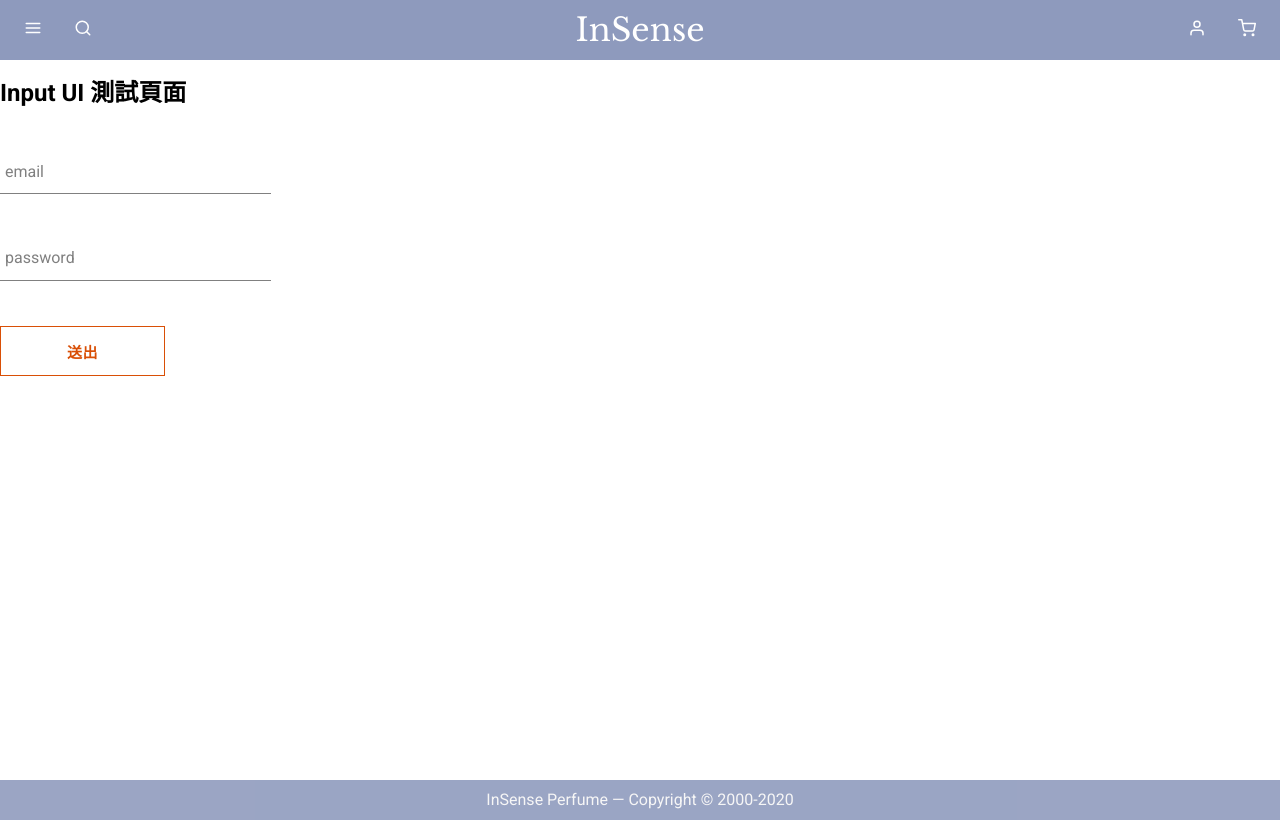
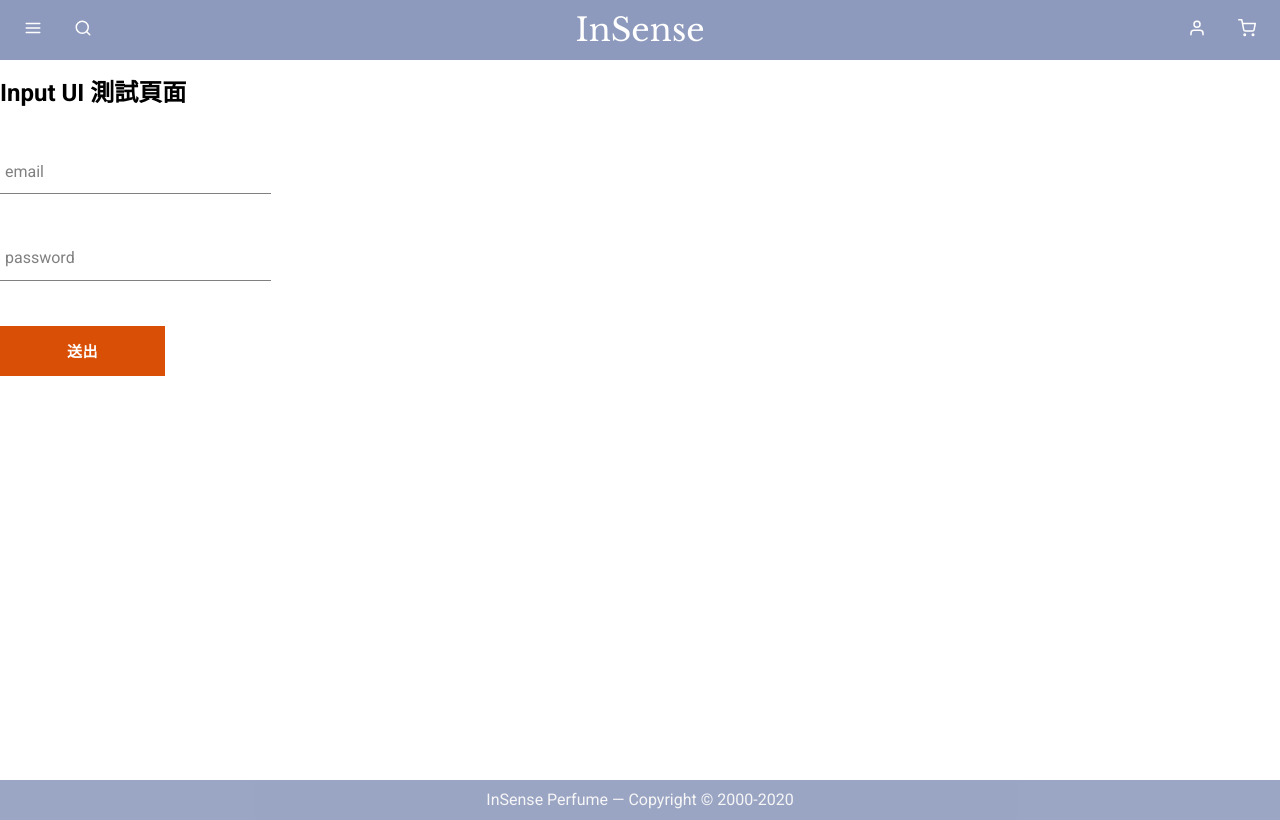
Before and after one commit to YiChengChen0608/InSense, a React (Create React App) app: page /signIn in a window 1280 px wide. In both pictures the pointer is over the button "送出". Shown: the top 820 px of the page. Built offline with nearby package versions, Linux system fonts and the light colour scheme; a web font is replaced by a local one.

Commit message:
repush submit component

```diff
--- a/src/components/FormSignIn/FormSignIn .jsx
+++ b/src/components/FormSignIn/FormSignIn .jsx
@@ -31,8 +31,6 @@ class FormSignIn extends React.Component {
     render(){
         return(
             <div className="sign-in">
-
-
                 <form onSubmit={this.handleSubmit}>
                    <FormInput
                    type='email'
--- a/src/components/SubmitButton/submitButton.scss
+++ b/src/components/SubmitButton/submitButton.scss
@@ -6,17 +6,18 @@
     line-height: 50px;
     padding: 0 35px 0 35px;
     font-size: 15px;
-    background-color: #d94f06;
-    color: white;
     text-transform: uppercase;
     font-family: 'Open Sans Condensed';
     font-weight: bolder;
     border: none;
     cursor: pointer;
+    background-color: white;
+    color: #d94f06;
+    border: 1px solid #d94f06;
 
     &:hover {
-      background-color: white;
-      color: #d94f06;
-      border: 1px solid #d94f06;
+      background-color: #d94f06;
+      color: white;
+      border: none;
     }
   }
--- a/src/pages/SignIn/SignIn.jsx
+++ b/src/pages/SignIn/SignIn.jsx
@@ -1,7 +1,7 @@
 import React from 'react';
 import './SignIn.scss';
 import FormSignIn from "../../components/FormSignIn/FormSignIn ";
-import SubmitButton from '../../components/SubmitButton/SubmitButton';
+import SubmitButton from '../../components/SubmitButton/submitButton';
 
 const SignIn = () => (
     <div className="SignIn-page">
```
